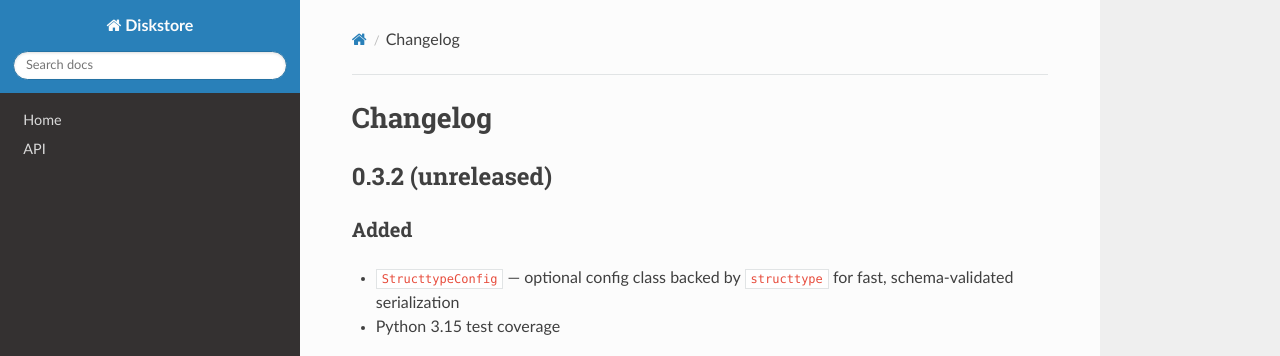
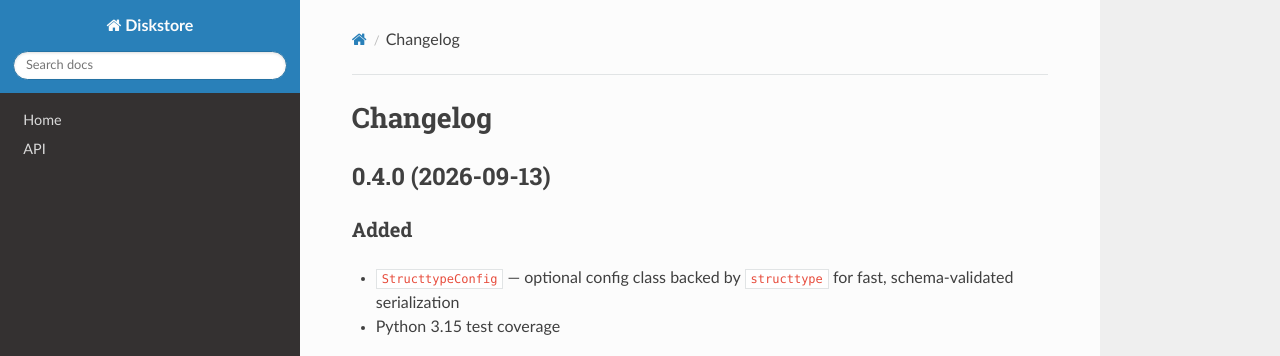
Before and after one commit to tds333/diskstore, an MkDocs documentation site: the page built from docs/CHANGELOG.md, in a window 1280 px wide and 900 px high. Shown: the top 356 px of the window. Built offline with MkDocs 1.6.1, drawn with Linux system fonts in a browser that asks for light colours; nearby versions of some CDN libraries.

Commit message:
prepare release

```diff
--- a/docs/CHANGELOG.md
+++ b/docs/CHANGELOG.md
@@ -1,6 +1,6 @@
 # Changelog
 
-## 0.3.2 (unreleased)
+## 0.4.0 (2026-09-13)
 
 ### Added
 - `StructtypeConfig` — optional config class backed by `structtype` for fast, schema-validated serialization
```
